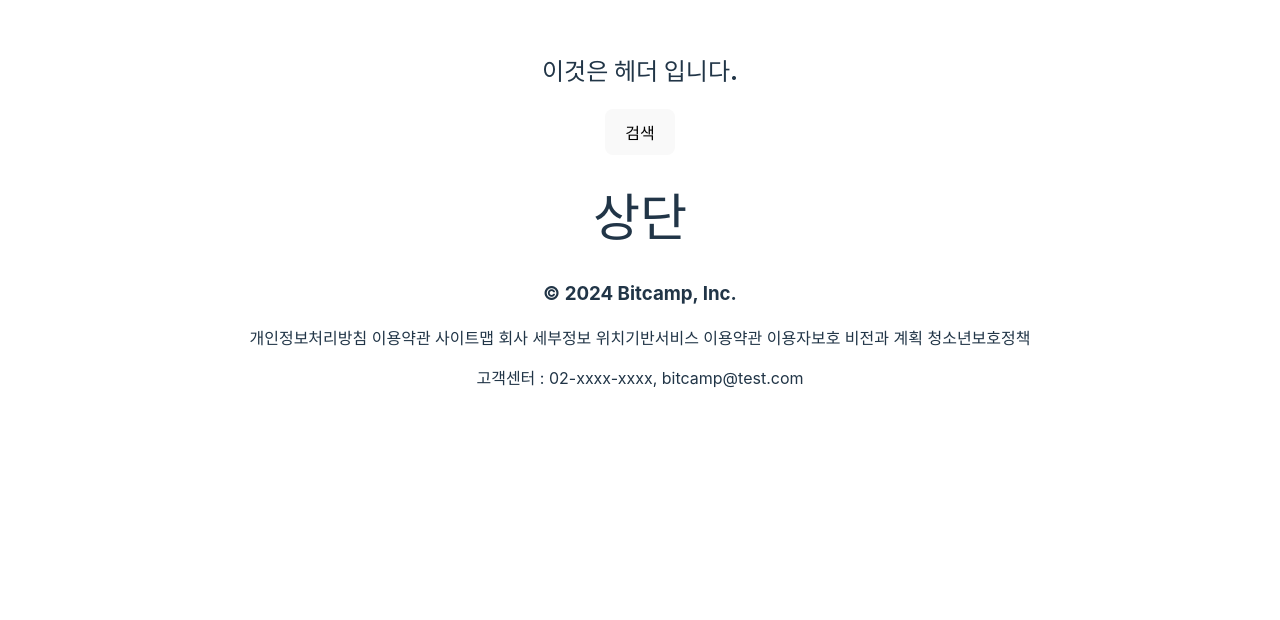
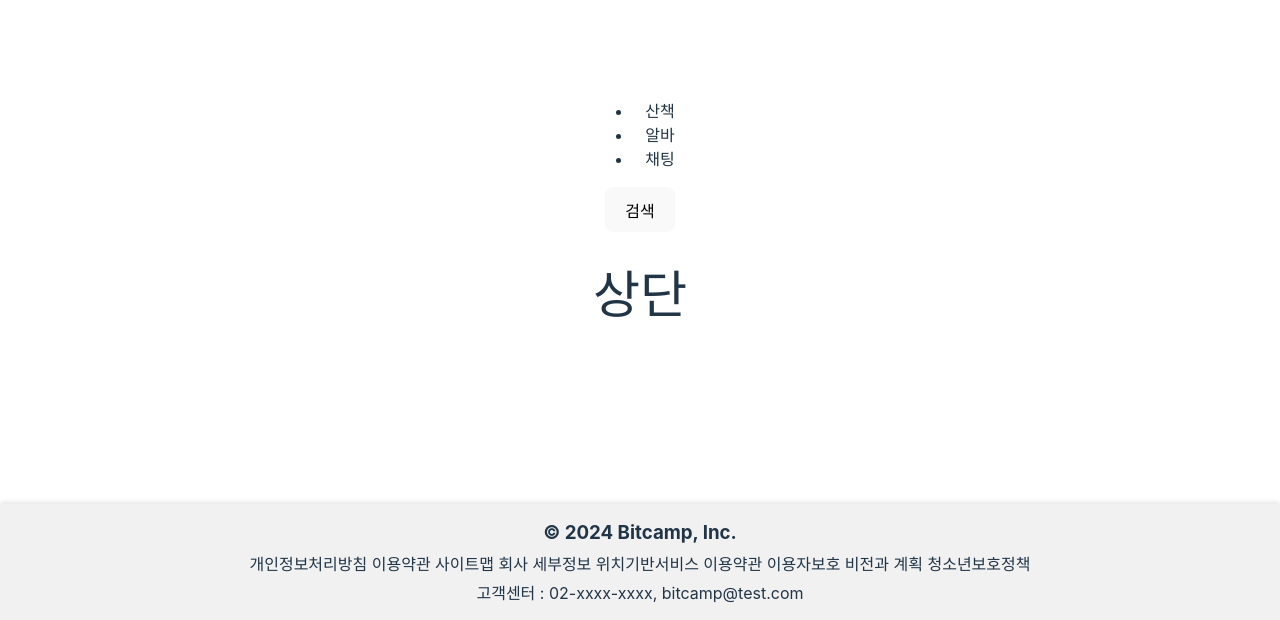
Before and after one commit to WalkiePaw/walkiepaw-client, a React (Vite) app: page / in a window 1280 px wide. Shown: the part 180-800 px from the top of the page. Built offline with nearby package versions, Linux system fonts and the light colour scheme.

Commit message:
footer css

```diff
--- a/src/components/Button.jsx
+++ b/src/components/Button.jsx
@@ -6,8 +6,8 @@ const Button = ({ text, color, children }) => {
   );
 };
 
-// Button.defaultProps = {
-//   color: "black",
-// };
+Button.defaultProps = {
+  color: "black",
+};
 
 export default Button;
--- a/src/components/Footer.css
+++ b/src/components/Footer.css
@@ -0,0 +1,14 @@
+footer {
+  position: fixed;
+  bottom: 0;
+  left: 0;
+  width: 100%;
+  text-align: center;
+  background-color: #f1f1f1;
+  padding: 10px 0;
+  box-shadow: 0 -2px 5px rgba(0, 0, 0, 0.1);
+}
+
+footer h3, footer p {
+  margin: 5px 0;
+}
--- a/src/components/Footer.jsx
+++ b/src/components/Footer.jsx
@@ -1,3 +1,6 @@
+import React from 'react';
+import './Footer.css';
+
 const Footer = () => {
   return (
     <footer>
--- a/src/components/Header.jsx
+++ b/src/components/Header.jsx
@@ -1,14 +1,27 @@
 // src/components/Header
-
 import React from 'react';
-
 const Header = ({ children }) => {
-	return (
-		<header>
-			<h2>이것은 헤더 입니다.</h2>
-			{children} {}
-		</header>
-	);
+    return (
+        <header>
+            <div>
+                <div>
+                </div>
+                <nav>
+                    <ul>
+                        <li>
+                            산책
+                        </li>
+                        <li>
+                            알바
+                        </li>
+                        <li>
+                            채팅
+                        </li>
+                    </ul>
+                </nav>
+                {children} {}
+            </div>
+        </header>
+    );
 };
-
 export default Header;
```
